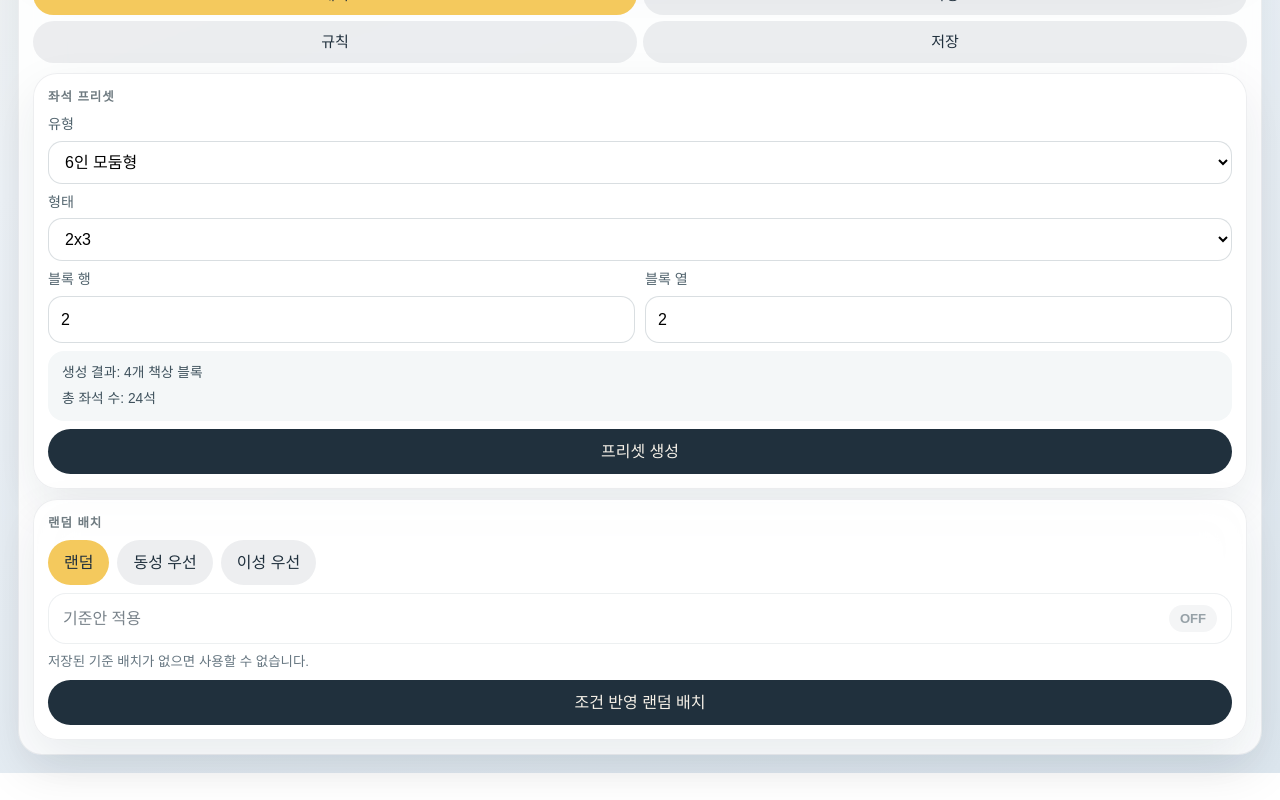
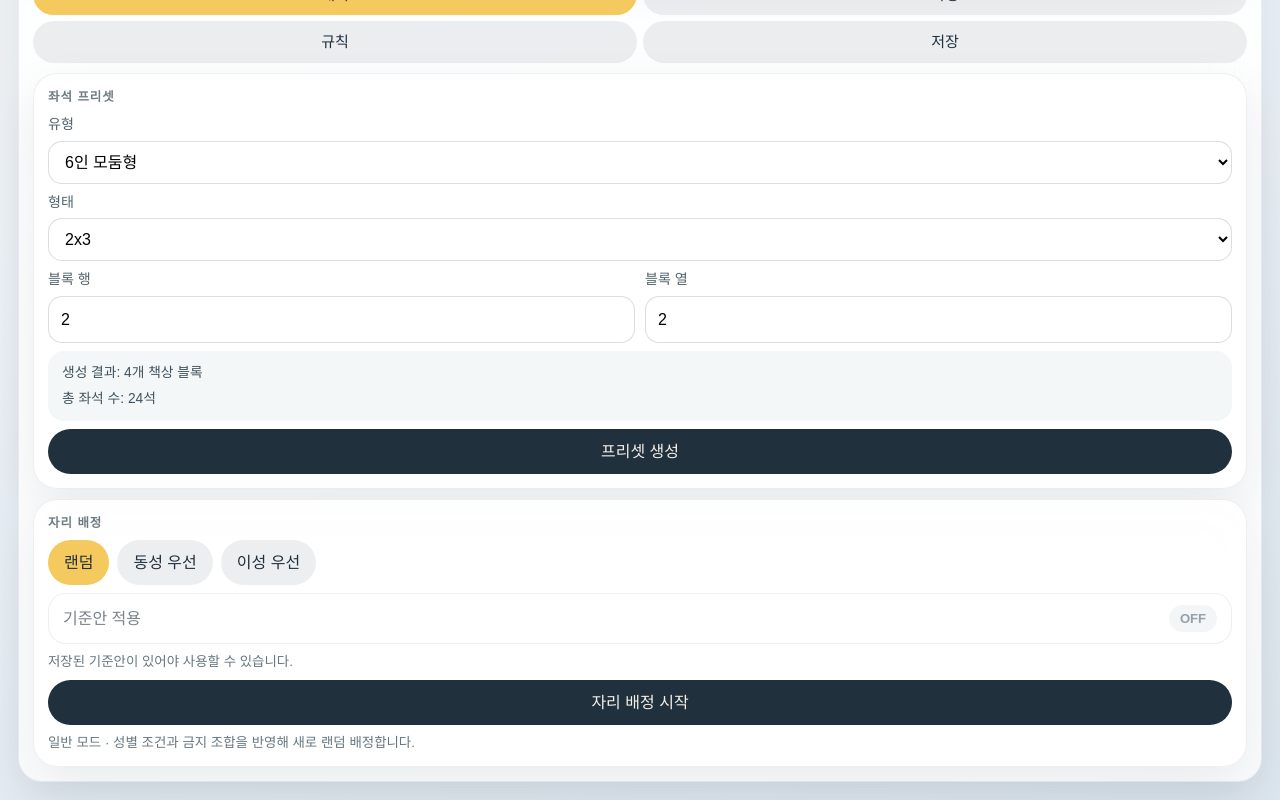
Before and after one commit to hongho55/seating_chart, a React (Vite) app: page / in a window 1280 px wide. Shown: the part 768-1568 px from the top of the page. Before the commit the page ends 1541 px from the top, so only its background shows below. Built offline with nearby package versions, Linux system fonts and the light colour scheme.

Commit message:
Clarify exact-apply seating assignment labels

```diff
--- a/src/App.tsx
+++ b/src/App.tsx
@@ -395,6 +395,9 @@ export default function App() {
     !basePlanEditModeActive &&
     basePlanAvailable &&
     basePlanApplyArmedClassroomId === activeClassroom.id;
+  const seatingActionHelperText = basePlanApplyArmed
+    ? '기준안 적용 예정 · 저장된 기준안을 그대로 공개합니다.'
+    : '일반 모드 · 성별 조건과 금지 조합을 반영해 새로 랜덤 배정합니다.';
   const viewMode = activeClassroom?.lastViewMode ?? 'teacher';
   const layoutBounds = activeClassroom ? getVisibleLayoutBounds(activeClassroom, viewMode) : null;
   const layoutVisibleWidth = layoutBounds
@@ -1377,7 +1380,7 @@ export default function App() {
                     </div>
 
                     <div className="inspector-section">
-                      <div className="mini-title">랜덤 배치</div>
+                      <div className="mini-title">자리 배정</div>
                       <div className="segment-control">
                         {Object.entries(GENDER_MODE_LABELS).map(([value, label]) => (
                           <button
@@ -1406,8 +1409,9 @@ export default function App() {
                             onToggle={handleToggleBasePlanApplyArmed}
                           />
                           <button className="primary-button" type="button" onClick={handleRandomize}>
-                            조건 반영 랜덤 배치
+                            자리 배정 시작
                           </button>
+                          <p className="helper-text">{seatingActionHelperText}</p>
                         </>
                       )}
                       {randomSummary ? (
--- a/src/components/BasePlanArmControl.tsx
+++ b/src/components/BasePlanArmControl.tsx
@@ -10,10 +10,10 @@ export function BasePlanArmControl({
   onToggle,
 }: BasePlanArmControlProps) {
   const helperText = disabled
-    ? '저장된 기준 배치가 없으면 사용할 수 없습니다.'
+    ? '저장된 기준안이 있어야 사용할 수 있습니다.'
     : armed
-      ? '기준안 적용 예정 · 다음 실행은 저장된 기준안을 그대로 적용합니다.'
-      : '끄면 기존 조건 반영 랜덤 배치를 사용합니다.';
+      ? '기준안 적용 예정 · 다음 자리 배정 시작은 저장된 기준안을 그대로 적용합니다.'
+      : '일반 랜덤 모드 · 다음 자리 배정 시작은 조건을 반영해 새로 배정합니다.';
 
   return (
     <div className="base-plan-arm-control">
--- a/src/components/BasePlanEditActionBar.tsx
+++ b/src/components/BasePlanEditActionBar.tsx
@@ -23,10 +23,10 @@ export function BasePlanEditActionBar({
     <section className="base-plan-edit-bar print-hidden">
       <div className="base-plan-edit-bar-copy">
         <strong>기준 배치 편집</strong>
-        <span>핀을 유지한 채 다시 섞거나 전체를 다시 섞은 뒤 저장할 수 있습니다.</span>
+        <span>저장할 기준안을 직접 맞추거나 전체 랜덤, 미고정만 랜덤으로 정리한 뒤 저장할 수 있습니다.</span>
         {randomSummary ? (
           <span className="base-plan-edit-summary">
-            최근 랜덤 결과 · 충돌 {randomSummary.conflicts} · 성별 {randomSummary.genderMisses} · 미배치{' '}
+            최근 배치 결과 · 충돌 {randomSummary.conflicts} · 성별 {randomSummary.genderMisses} · 미배치{' '}
             {randomSummary.unplacedStudents}
           </span>
         ) : null}
```
